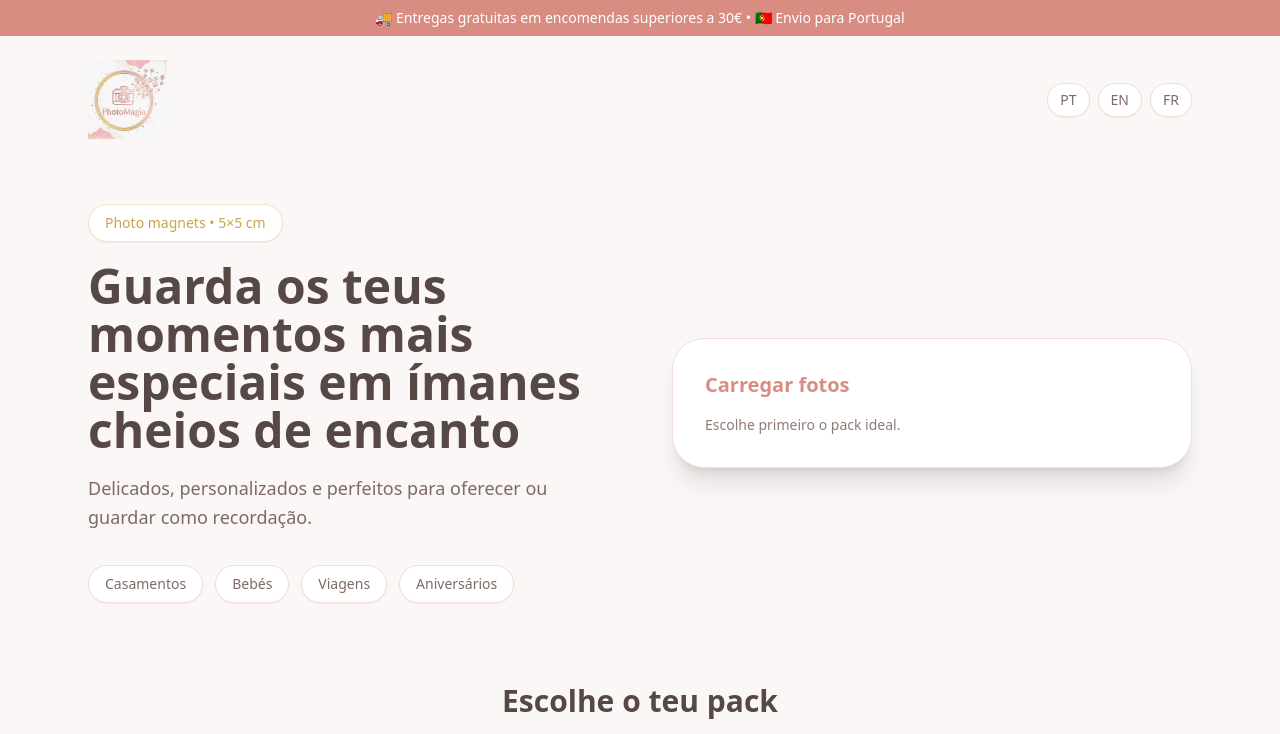
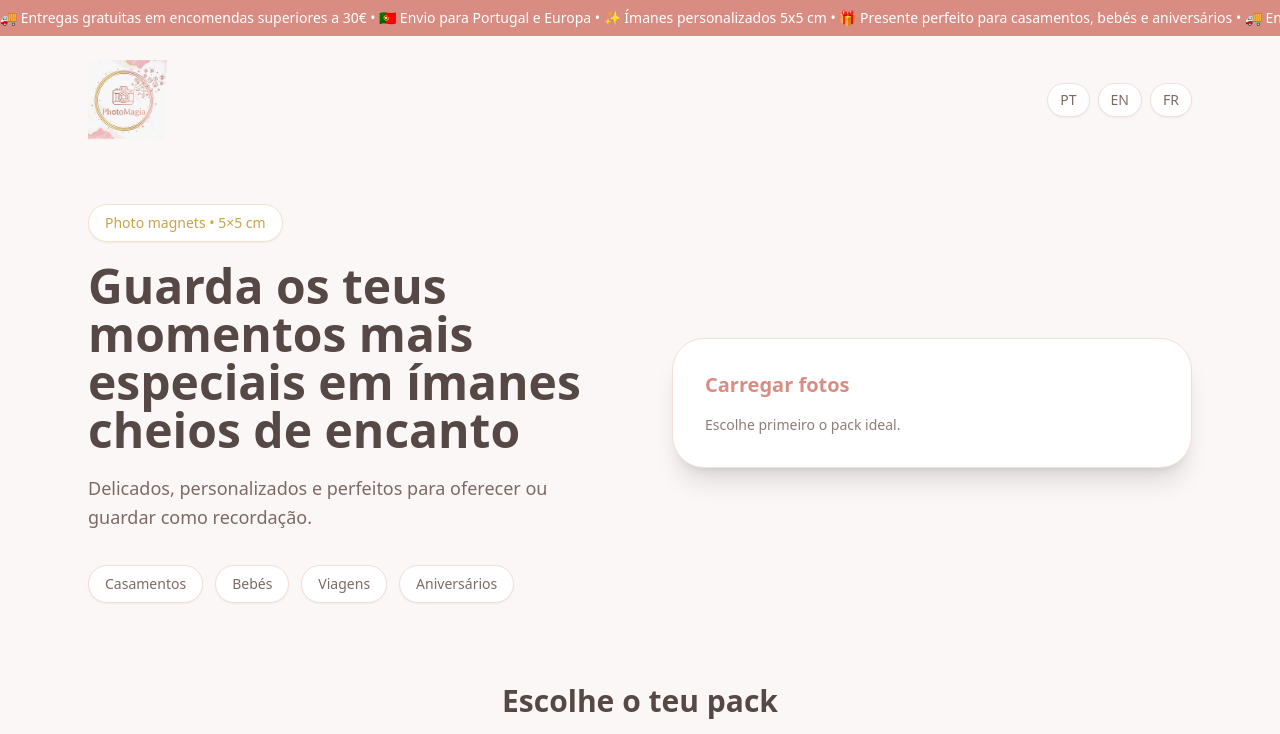
Before and after one commit to vivasara98-gif/photomagia, a React (Vite) app: page / in a window 1280 px wide. Shown: the top 734 px of the page. Built offline with nearby package versions, Linux system fonts and the light colour scheme.

Commit message:
barra animada topo

```diff
--- a/src/App.jsx
+++ b/src/App.jsx
@@ -163,9 +163,14 @@ export default function App() {
 
   return (
     <div className="min-h-screen bg-[#faf7f6] text-[#564844]">
-{/* Announcement bar */}
-<div className="w-full bg-[#d98c82] text-white text-sm py-2 px-4 text-center">
-  🚚 Entregas gratuitas em encomendas superiores a 30€ • 🇵🇹 Envio para Portugal
+<div className="w-full bg-[#d98c82] text-white overflow-hidden">
+  <div className="whitespace-nowrap animate-marquee py-2 text-sm">
+    🚚 Entregas gratuitas em encomendas superiores a 30€ •
+    🇵🇹 Envio para Portugal e Europa •
+    ✨ Ímanes personalizados 5x5 cm •
+    🎁 Presente perfeito para casamentos, bebés e aniversários •
+    🚚 Entregas gratuitas em encomendas superiores a 30€
+  </div>
 </div>
       <header className="max-w-6xl mx-auto px-6 py-6 flex justify-between items-center">
         <div className="flex items-center gap-4">
```
